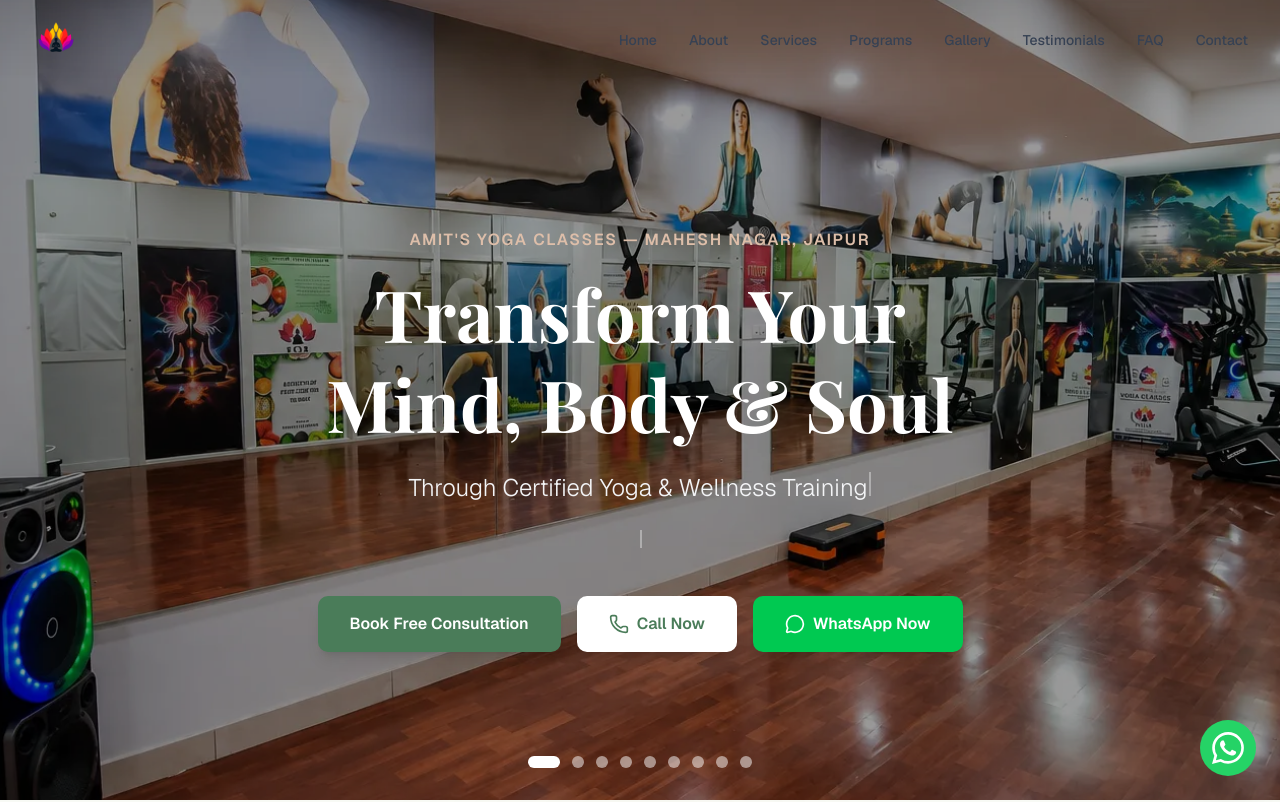
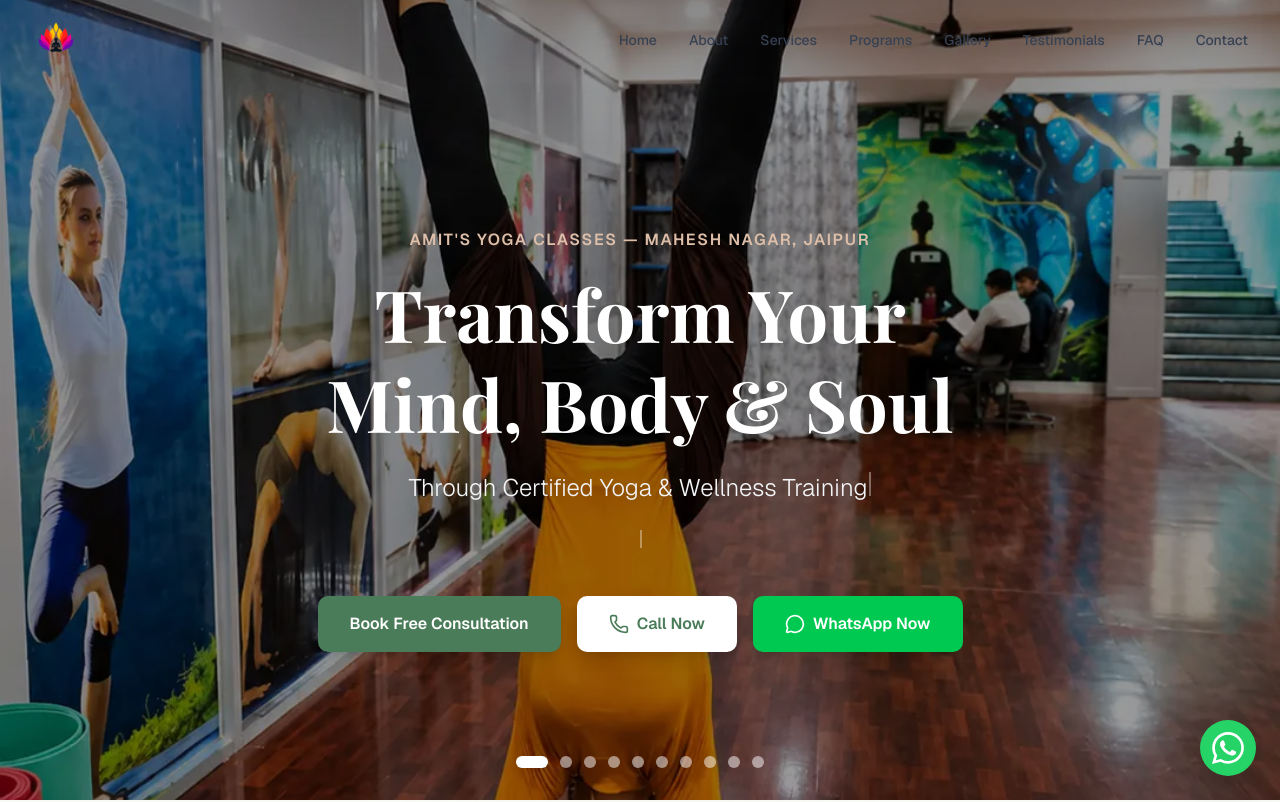
Before and after one commit to hcjaat/amit-yoga-classes, a Next.js app: page / in a window 1280 px wide. Shown: the top 802 px of the page. Built offline with nearby package versions, Linux system fonts and the light colour scheme; a web font is replaced by a local one.

Commit message:
Add exercise.webp to gallery and hero

```diff
--- a/components/gallery.tsx
+++ b/components/gallery.tsx
@@ -7,6 +7,7 @@ import { ChevronLeft, ChevronRight, Expand } from 'lucide-react';
 import { fadeInUp } from '@/lib/animations';
 
 const galleryImages = [
+  { id: 11, src: '/images/yoga/exercise.webp', alt: 'Exercise Pose' },
   { id: 10, src: '/images/center-yoga.webp', alt: 'Central Yoga Pose' },
   { id: 1, src: '/images/yoga/1.webp', alt: 'Yoga Pose 1' },
   { id: 2, src: '/images/yoga/2.webp', alt: 'Yoga Pose 2' },
--- a/components/hero.tsx
+++ b/components/hero.tsx
@@ -7,6 +7,7 @@ import { Phone, MessageCircle } from 'lucide-react';
 import { fadeInUp } from '@/lib/animations';
 
 const heroImages = [
+  '/images/yoga/exercise.webp',
   '/images/center-yoga.webp',
   '/images/yoga/1.webp',
   '/images/yoga/mountaintop-meditation.webp',
```
Also changed, not shown: public/images/yoga/exercise.webp (added), public/images/yoga/{EAD1B8F0-4B3C-454D-A7DD-0B434FE7F98A}.png (added).
